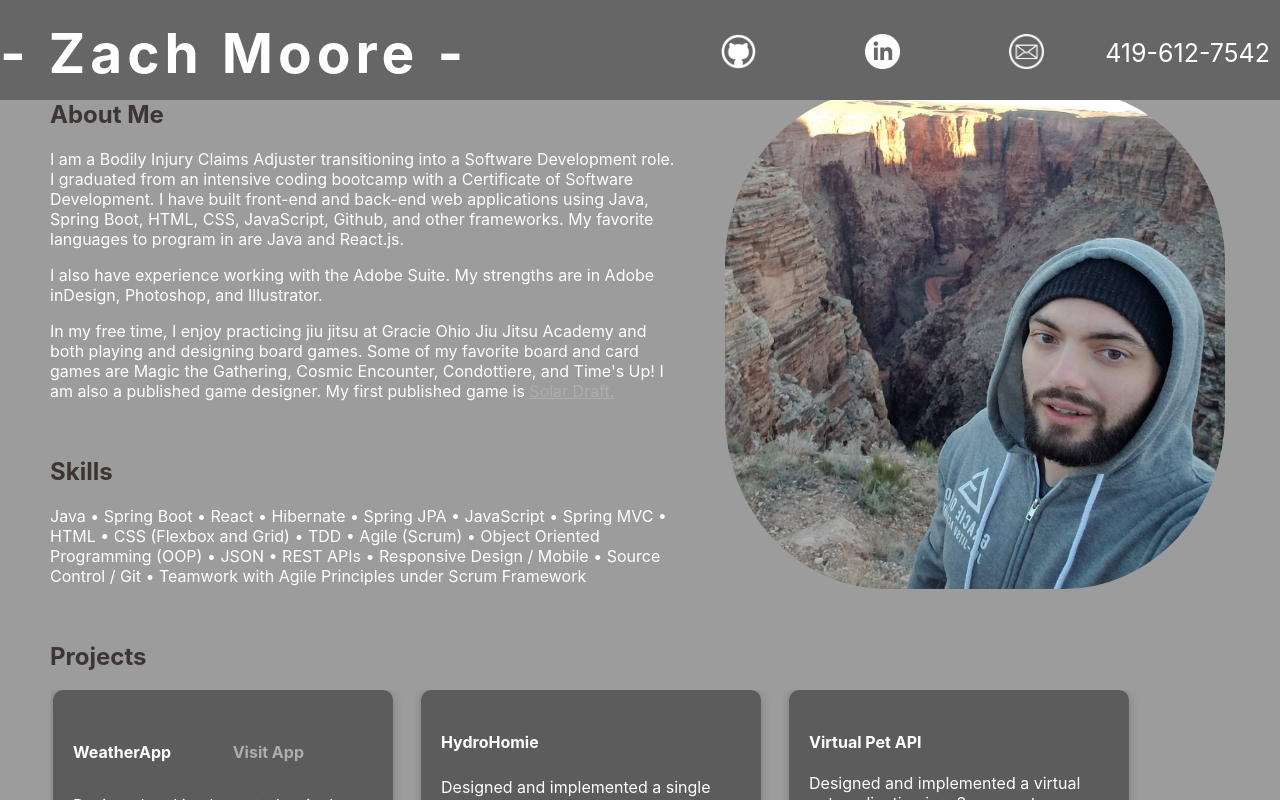
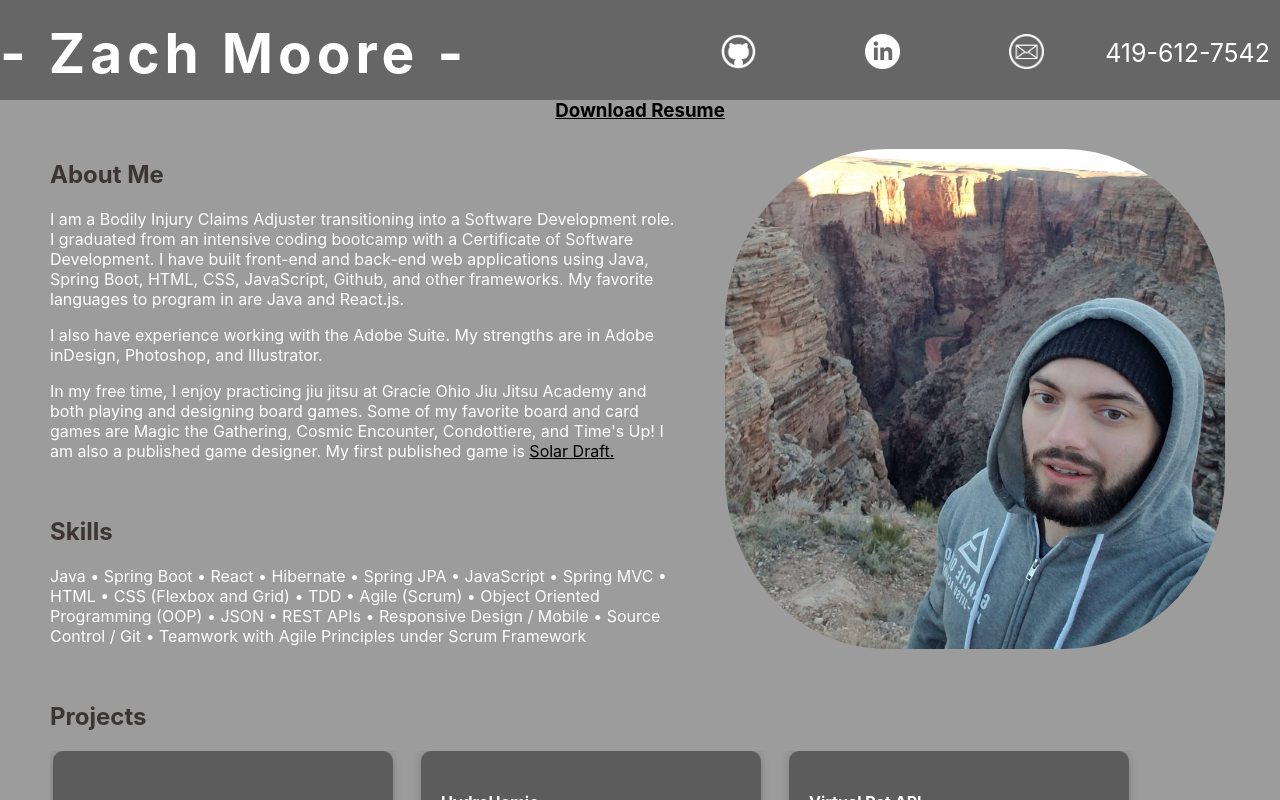
Before and after one commit to zachmoore223/portfolioSite, a React (Create React App) app: page / in a window 1280 px wide. Shown: the top 800 px of the page. Built offline with nearby package versions, Linux system fonts and the light colour scheme.

Commit message:
added resume link

```diff
--- a/src/App.css
+++ b/src/App.css
@@ -1,3 +1,10 @@
+.resume{
+  display: flex;
+  align-items: center;
+  justify-content: center;
+  color:rgb(0, 0, 0)
+}
+
 .projectsList {
   list-style-type: none;
   margin: 0;
@@ -81,7 +88,7 @@ li a {
 
 /* Change the link color to #111 (black) on hover */
 .social-links a:hover {
-  background-color: #878787;
+  background-color: #8c8c8c;
 }
 .active {
   background-color: #4d0000;
@@ -157,12 +164,12 @@ p {
 
 /* unvisited link */
 a:link {
-  color: rgb(173, 173, 173);
+  color: rgb(0, 0, 0);
 }
 
 /* visited link */
 a:visited {
-  color: rgb(0, 0, 0);
+  color: rgb(71, 71, 71);
 }
 
 /* mouse over link */
--- a/src/App.js
+++ b/src/App.js
@@ -4,7 +4,7 @@ import AboutMe from './components/AboutMe';
 import Skills from './components/Skills';
 import Projects from './components/Projects';
 import NavBar from './components/NavBar';
-
+import zachResume from './zach-moore-resume-2023.pdf'
 
 function App() {
   return (
@@ -14,6 +14,7 @@ function App() {
       </header>
       <body>
       <br /><br /><br /><br />
+      <div className='resume'> <h3><a href={zachResume} download="zach-moore-resume-2023.pdf">Download Resume</a></h3> </div>
       <AboutMe />
           <br />
       <Skills />
--- a/src/components/AboutMe.js
+++ b/src/components/AboutMe.js
@@ -1,4 +1,5 @@
 import portfoloioPic from '../images/portfolioPic.jpg'
+
 export default function AboutMe() {
 return (
     <div className="about-me">
--- a/src/components/NavBar.js
+++ b/src/components/NavBar.js
@@ -19,6 +19,7 @@ export default function NavBar() {
       </li>
       <li className='phone'>
        <p className='socialsTextPhone'>419-612-7542</p>
+
       </li>
       <li className='social-links'>
       <a href="mailto:zachmoore223@gmail.com" target="_blank" rel="noopener noreferrer"><p className='socialsText'>E-mail</p></a>
```
Also changed, not shown: 1 other file (tests, documents, lock files or other folders).
